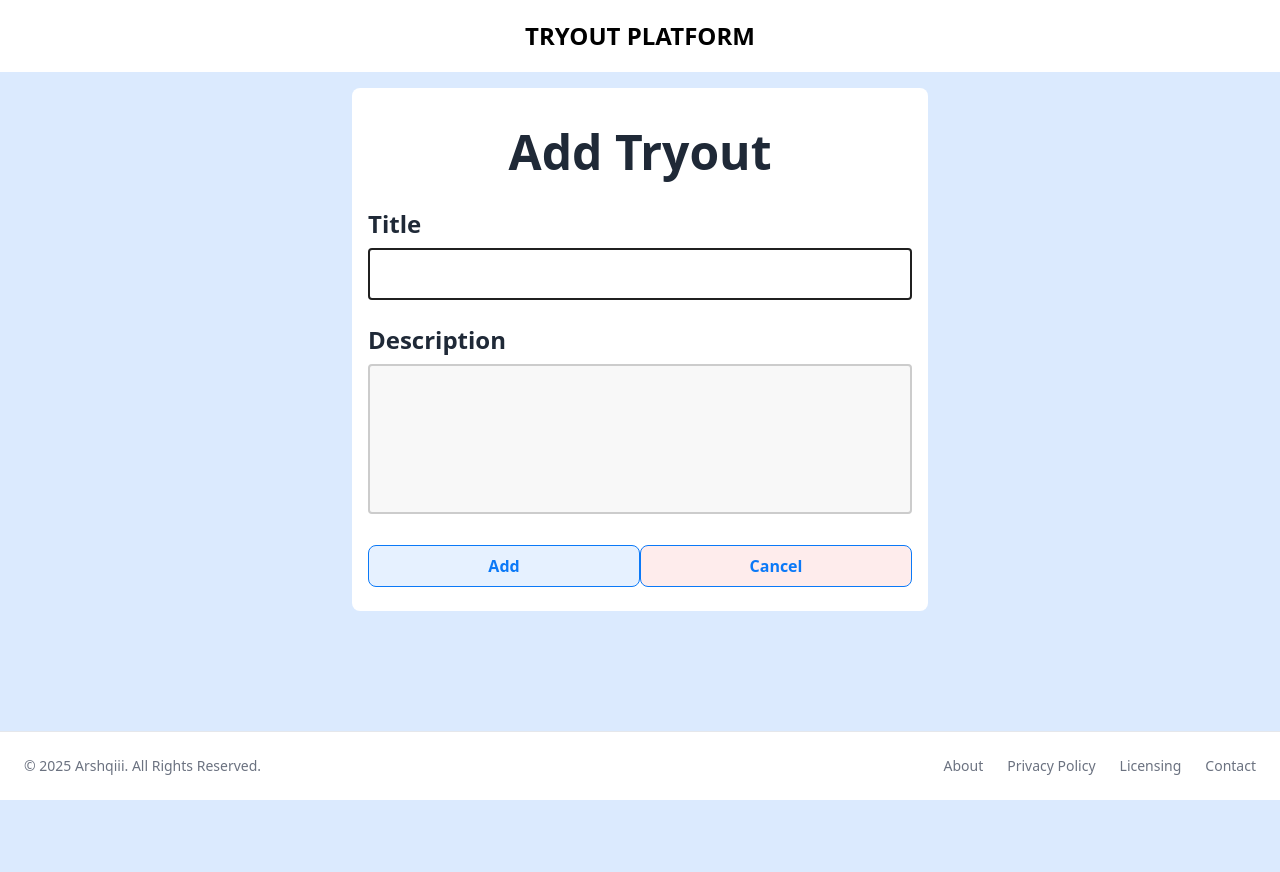
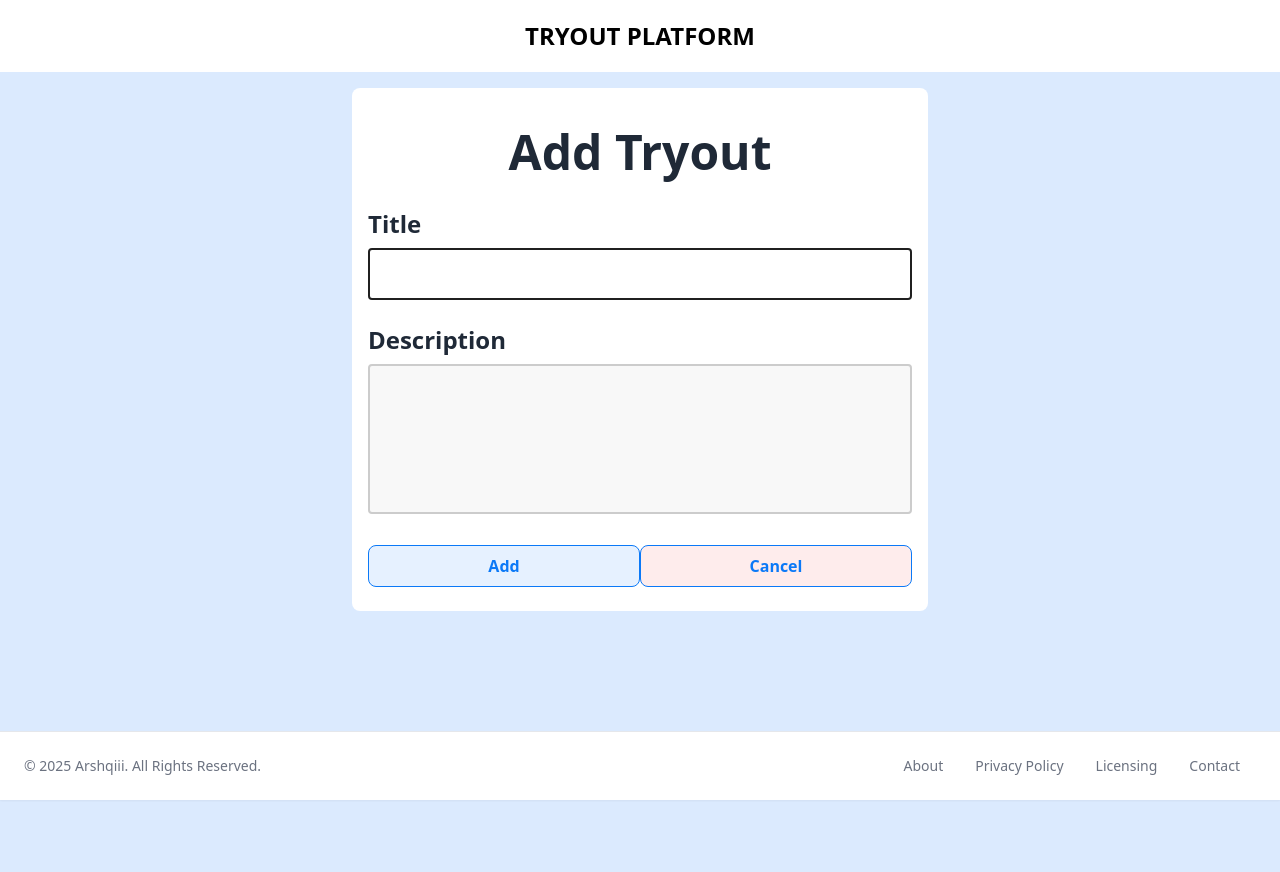
Before and after one commit to arshqiii/Tugas-OPREC-RISTEK-WebDev, a Django app: page /create-tryout/ in a window 1280 px wide. Before the commit the page ends 800 px from the top, so only its background shows below. Run offline with Django 5.2, Linux system fonts and the light colour scheme; some libraries are stand-ins or nearby versions.

Commit message:
changed few styles

```diff
--- a/main/templates/addTryout/index.html
+++ b/main/templates/addTryout/index.html
@@ -6,9 +6,9 @@
 
 {% block content %}
 {% include 'navbar.html' %}
-<div class="h-fit flex flex-col">
-    <div class="container mx-auto mt-10 px-4 py-4 mt-4 max-w-xl bg-white rounded-lg">
-        <h1 class="mt-6 text-center text-black text-5xl font-extrabold text-gray-800 mb-8">Add Tryout</h1>
+<div class="min-h-screen flex flex-col">
+    <div class="container mx-auto px-4 py-4 mt-4 max-w-xl bg-white rounded-lg">
+        <h1 class="mt-6 text-center text-5xl font-extrabold text-gray-800 mb-8">Add Tryout</h1>
         <form method="POST" class="space-y-6">
             {% csrf_token %}
             {% for field in form %}
--- a/main/templates/editTryout/index.html
+++ b/main/templates/editTryout/index.html
@@ -6,9 +6,9 @@
 
 {% block content %}
 {% include 'navbar.html' %}
-<div class="h-fit flex flex-col">
-    <div class="container mx-auto mt-10 px-4 py-4 mt-4 max-w-lg bg-white rounded-lg">
-        <h1 class="mt-6 text-center text-black text-5xl font-extrabold text-gray-800 mb-8">Edit Tryout</h1>
+<div class="flex flex-col gap-4 mt-5 min-h-screen">
+    <div class="container mx-auto px-4 py-4 mt-4 max-w-lg bg-white rounded-lg">
+        <h1 class="mt-6 text-center text-5xl font-extrabold text-gray-800 mb-8">Edit Tryout</h1>
         <form method="POST" class="space-y-6">
             {% csrf_token %}
             {% for field in form %}
--- a/main/templates/mainPage/index.html
+++ b/main/templates/mainPage/index.html
@@ -16,7 +16,7 @@
     <a href="{% url 'main:create_tryout' %}" class="my-5 inline-flex items-center px-3 py-2 text-sm font-medium text-center text-white bg-blue-700 rounded-lg shadow-md transition transform hover:-translate-y-1 hover:scale-10 justify-center">
         Add New Tryout
     </a>
-    <div class="flex flex-col gap-4">
+    <div class="flex flex-col gap-4 mt-5 min-h-screen">
         {% for tryout in list_tryout %}
         <div class="w-full p-6 bg-white border border-gray-200 rounded-lg dark:bg-gray-200 dark:border-gray-700 shadow-md transition transform hover:-translate-y-1 hover:scale-100 justify-center">
             <h5 class="mb-2 text-2xl font-bold tracking-tight text-gray-900 dark:text-black">{{ tryout.title }}</h5>
--- a/templates/footer.html
+++ b/templates/footer.html
@@ -1,20 +1,11 @@
-
-
-<footer class="fixed bottom-0 left-0 z-20 w-full p-4 bg-white border-t border-gray-200 shadow-sm md:flex md:items-center md:justify-between md:p-6 dark:bg-gray-800 dark:border-gray-600">
-    <span class="text-sm text-gray-500 sm:text-center dark:text-gray-400">© 2025 Arshqiii. All Rights Reserved.
+<footer class="fixed bottom-0 left-0 z-20 w-full p-6 pt-6 bg-white border-t border-gray-200 shadow-sm flex flex-col md:flex-row items-center justify-center md:justify-between md:p-6 dark:bg-gray-800 dark:border-gray-600">
+    <span class="text-sm text-gray-500 dark:text-gray-400 text-center md:text-left">
+        © 2025 Arshqiii. All Rights Reserved.
     </span>
-    <ul class="flex flex-wrap items-center mt-3 text-sm font-medium text-gray-500 dark:text-gray-400 sm:mt-0">
-        <li>
-            <a href="#" class="hover:underline me-4 md:me-6">About</a>
-        </li>
-        <li>
-            <a href="#" class="hover:underline me-4 md:me-6">Privacy Policy</a>
-        </li>
-        <li>
-            <a href="#" class="hover:underline me-4 md:me-6">Licensing</a>
-        </li>
-        <li>
-            <a href="#" class="hover:underline">Contact</a>
-        </li>
+    <ul class="flex flex-wrap items-center mt-3 md:mt-0 text-sm font-medium text-gray-500 dark:text-gray-400">
+        <li><a href="#" class="hover:underline mx-4">About</a></li>
+        <li><a href="#" class="hover:underline mx-4">Privacy Policy</a></li>
+        <li><a href="#" class="hover:underline mx-4">Licensing</a></li>
+        <li><a href="#" class="hover:underline mx-4">Contact</a></li>
     </ul>
 </footer>
```
